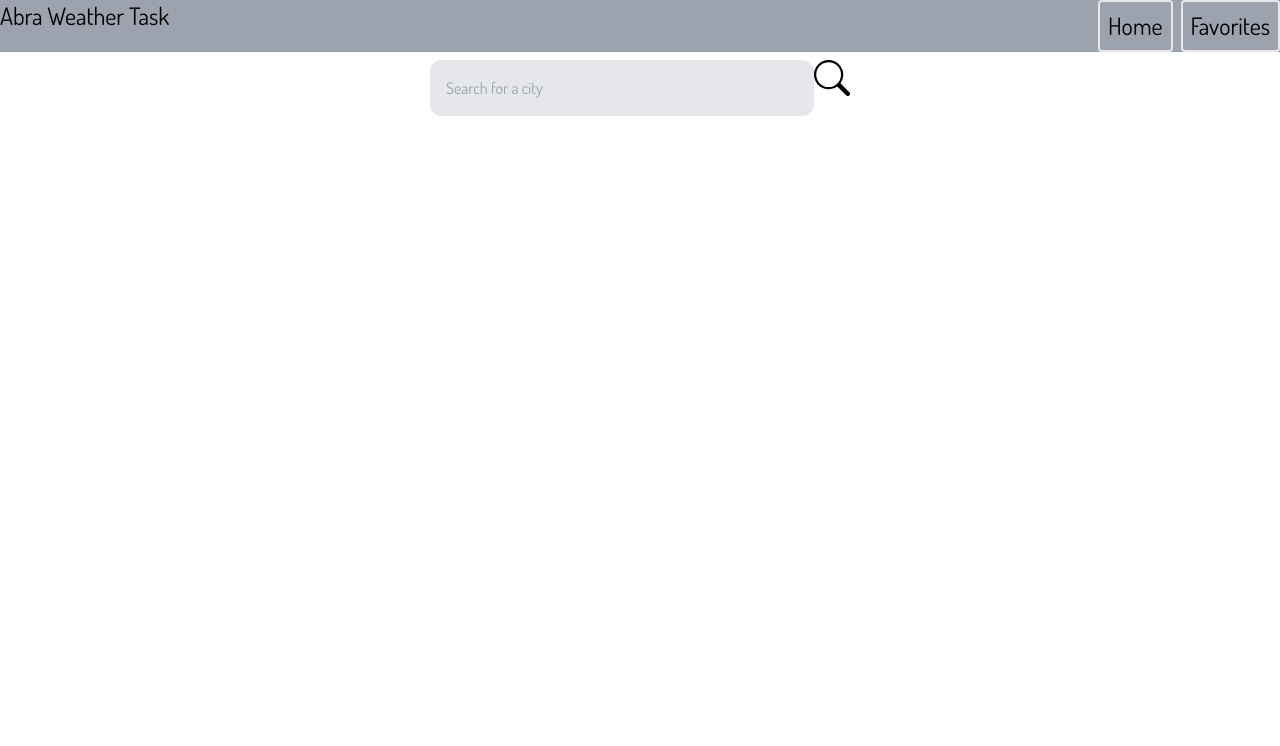
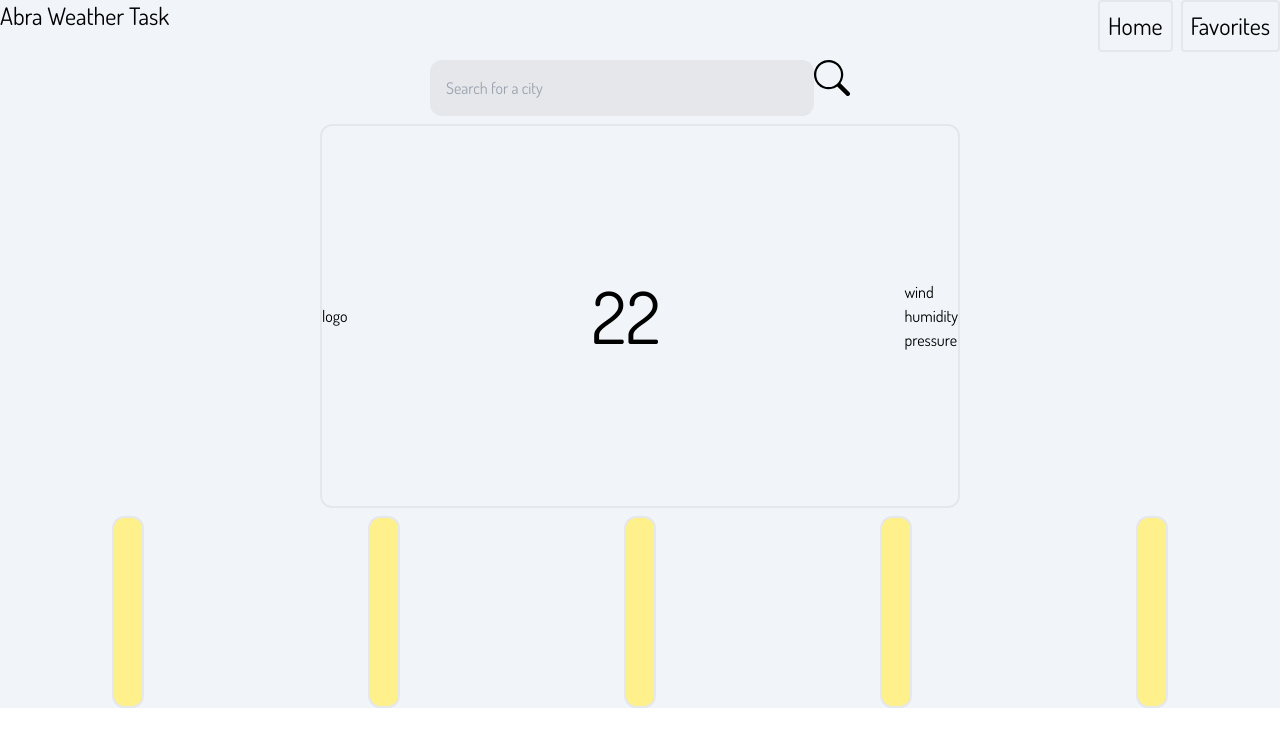
Before and after one commit to Smirnovious/Alex-Smirnov-02-10-2022, a React (Create React App) app: page / in a window 1280 px wide. Shown: the top 746 px of the page. Built offline with nearby package versions, Linux system fonts and the light colour scheme; no server answers.

Commit message:
Further design and starting to work on redux logic

```diff
--- a/package.json
+++ b/package.json
@@ -3,12 +3,14 @@
   "version": "0.1.0",
   "private": true,
   "dependencies": {
+    "@reduxjs/toolkit": "^1.8.5",
     "@testing-library/jest-dom": "^5.16.5",
     "@testing-library/react": "^13.4.0",
     "@testing-library/user-event": "^13.5.0",
     "react": "^18.2.0",
     "react-dom": "^18.2.0",
     "react-icons": "^4.4.0",
+    "react-redux": "^8.0.4",
     "react-router-dom": "^6.4.1",
     "react-scripts": "5.0.1",
     "web-vitals": "^2.1.4"
--- a/public/index.html
+++ b/public/index.html
@@ -7,7 +7,7 @@
     <meta name="theme-color" content="#000000" />
     <meta name="description" content="ABRA Weather App by Alex Smirnov"/>
     <link rel="apple-touch-icon" href="%PUBLIC_URL%/logo192.png" />
-    <link rel="manifest" href="%PUBLIC_URL%/manifest.json" />
+
     <title>Abra Weather App</title>
   </head>
   <body>
--- a/src/Pages/main/MainPage.js
+++ b/src/Pages/main/MainPage.js
@@ -1,12 +1,26 @@
-import React from 'react'
+import React, { useEffect } from 'react'
 import NavBar from './components/NavBar'
 import SearchBar from './components/SearchBar'
+import Weather5DayForecast from './components/Weather5DayForecast'
+import WeatherPanel from './components/WeatherPanel'
+const API = 'QcpZQ2HRLYqJe0dobhTOQL7fAYwWWmKm'
 
 const MainPage = () => {
+  useEffect(() => {
+    const getData = async () => {
+      const response = await fetch(`http://dataservice.accuweather.com/forecasts/v1/daily/1day/215854?apikey=${API}`)
+      const data = await response.json()
+      console.log(data)
+    }
+    getData()
+  }, [])
+
   return (
-    <div>
+    <div className='bg-slate-100'>
     <NavBar/>
     <SearchBar/>
+    <WeatherPanel/>
+    <Weather5DayForecast/>
     </div>
   )
 }
--- a/src/Pages/main/components/NavBar.jsx
+++ b/src/Pages/main/components/NavBar.jsx
@@ -2,7 +2,7 @@ import React from 'react'
 
 const NavBar = () => {
   return (
-    <div className='bg-gray-400 text-2xl flex justify-between'>
+    <div className='text-2xl flex justify-between'>
     <p>Abra Weather Task</p>
     <div>
         <button className='border-2 rounded p-2 ml-2'>Home</button>
--- a/src/Pages/main/components/SearchBar.jsx
+++ b/src/Pages/main/components/SearchBar.jsx
@@ -1,10 +1,24 @@
-import React from 'react'
+import React, { useState } from 'react'
 import {BsSearch} from 'react-icons/bs'
 
 const SearchBar = () => {
+  const [search, setSearch] = useState('')
+
+  const handleChange = (data) => {
+    setSearch(data)
+  }
+
   return (
     <div className='flex justify-center mt-2'>
-        <input className='rounded-xl p-4 w-96 bg-gray-200' type="text" placeholder="Search for a city" />
+        <input
+        className='rounded-xl p-4 w-96 bg-gray-200'
+        type="text"
+        placeholder="Search for a city"
+        value={search}
+        onChange={(e) => handleChange(e.target.value)}
+        />
+
+
         <BsSearch className='text-4xl'/>
     </div>
   )
--- /dev/null
+++ b/src/Pages/main/components/Weather5DayForecast.jsx
@@ -0,0 +1,16 @@
+import React from 'react'
+
+const Weather5DayForecast = () => {
+    const x = [1,2,3,4,5]
+
+  return (
+    <div className="flex flex-row">
+        {x.map((item) => (
+          <div className='border-2 bg-yellow-200 mt-2 rounded-xl w-8 h-48 mx-auto justify-around items-center'>
+    </div>
+        ))}
+    </div>
+  )
+}
+
+export default Weather5DayForecast
--- /dev/null
+++ b/src/Pages/main/components/WeatherPanel.jsx
@@ -0,0 +1,29 @@
+import React, { useState } from 'react'
+
+const WeatherPanel = () => {
+    const [weather, setWeather] = useState({
+        city: 'Tel Aviv',
+        date: 'Monday, 12 April',
+        temperature: '20',
+        description: 'Sunny',
+        icon: '01d'
+    })
+
+  return (
+    <div className='border-2 mt-2 rounded-xl w-1/2 h-96 mx-auto flex flex-row justify-between items-center'>
+        <div>
+            logo
+        </div>
+        <p className='text-7xl'>
+            22
+        </p>
+        <div className='flex flex-col'>
+            <div>wind</div>
+            <div>humidity</div>
+            <div>pressure</div>
+        </div>
+    </div>
+  )
+}
+
+export default WeatherPanel
--- a/src/index.js
+++ b/src/index.js
@@ -3,10 +3,14 @@ import ReactDOM from 'react-dom/client';
 import './index.css';
 import App from './App';
 import {BrowserRouter} from 'react-router-dom';
+import { Provider } from 'react-redux'
+import { store } from './redux/store';
 
 const root = ReactDOM.createRoot(document.getElementById('root'));
 root.render(
+  <Provider store={store}>
   <BrowserRouter>
     <App />
   </BrowserRouter>
+  </Provider>
 );
--- /dev/null
+++ b/src/redux/slices/weatherSlice.js
@@ -0,0 +1,26 @@
+import { createSlice } from '@reduxjs/toolkit'
+
+const initialState = {
+  value: 0,
+}
+
+export const weatherSlice = createSlice({
+  name: 'weatherSlice',
+  initialState,
+  reducers: {
+    loadForecasts: (state) => {
+      state.value += 1
+    },
+    decrement: (state) => {
+      state.value -= 1
+    },
+    incrementByAmount: (state, action) => {
+      state.value += action.payload
+    },
+  },
+})
+
+// Action creators are generated for each case reducer function
+export const { increment, decrement, incrementByAmount } = counterSlice.actions
+
+export default counterSlice.reducer
--- /dev/null
+++ b/src/redux/store.js
@@ -0,0 +1,5 @@
+import { configureStore } from '@reduxjs/toolkit'
+
+export const store = configureStore({
+  reducer: {},
+})
```
Also changed, not shown: 1 other file (tests, documents, lock files or other folders).
